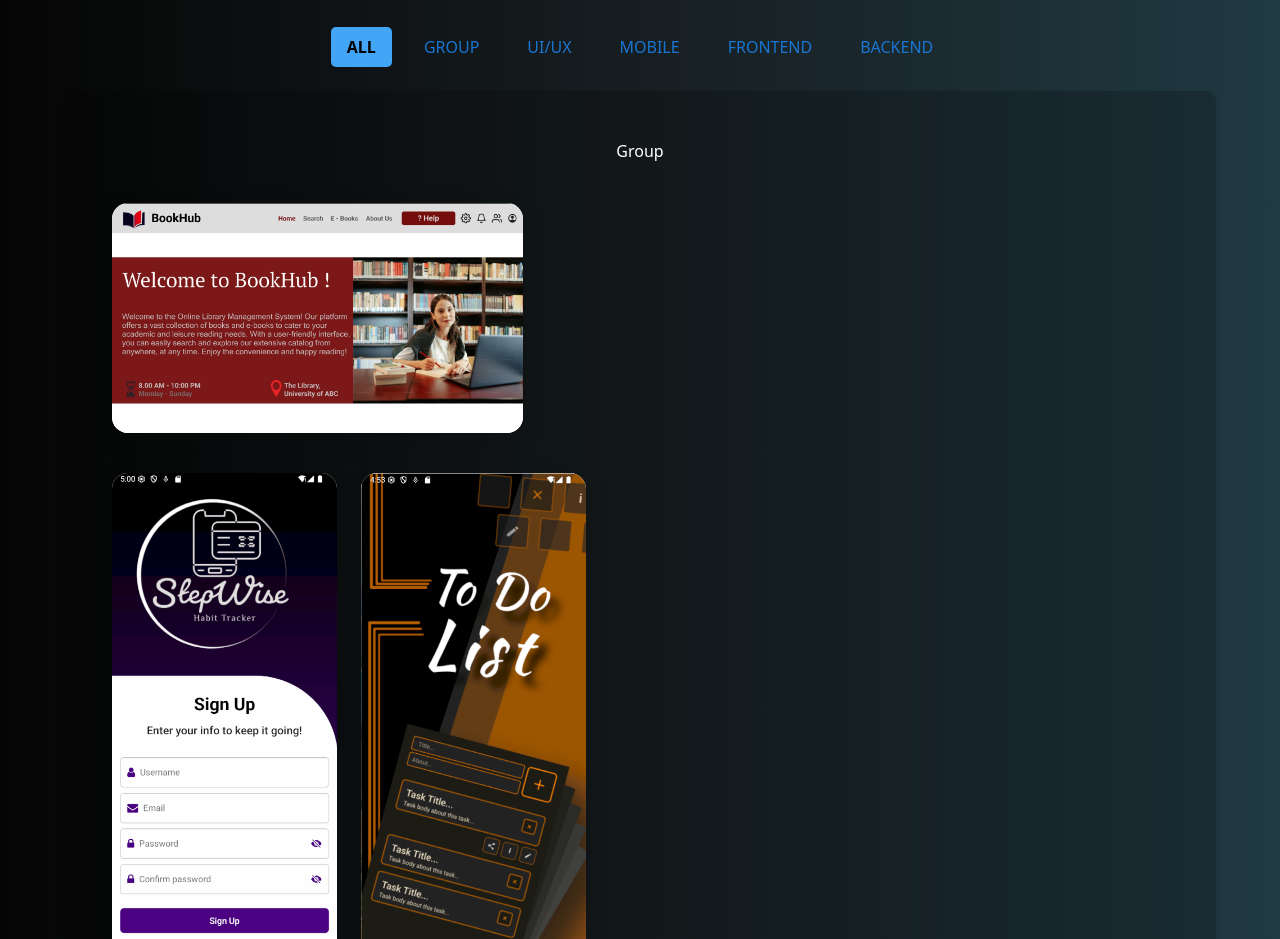
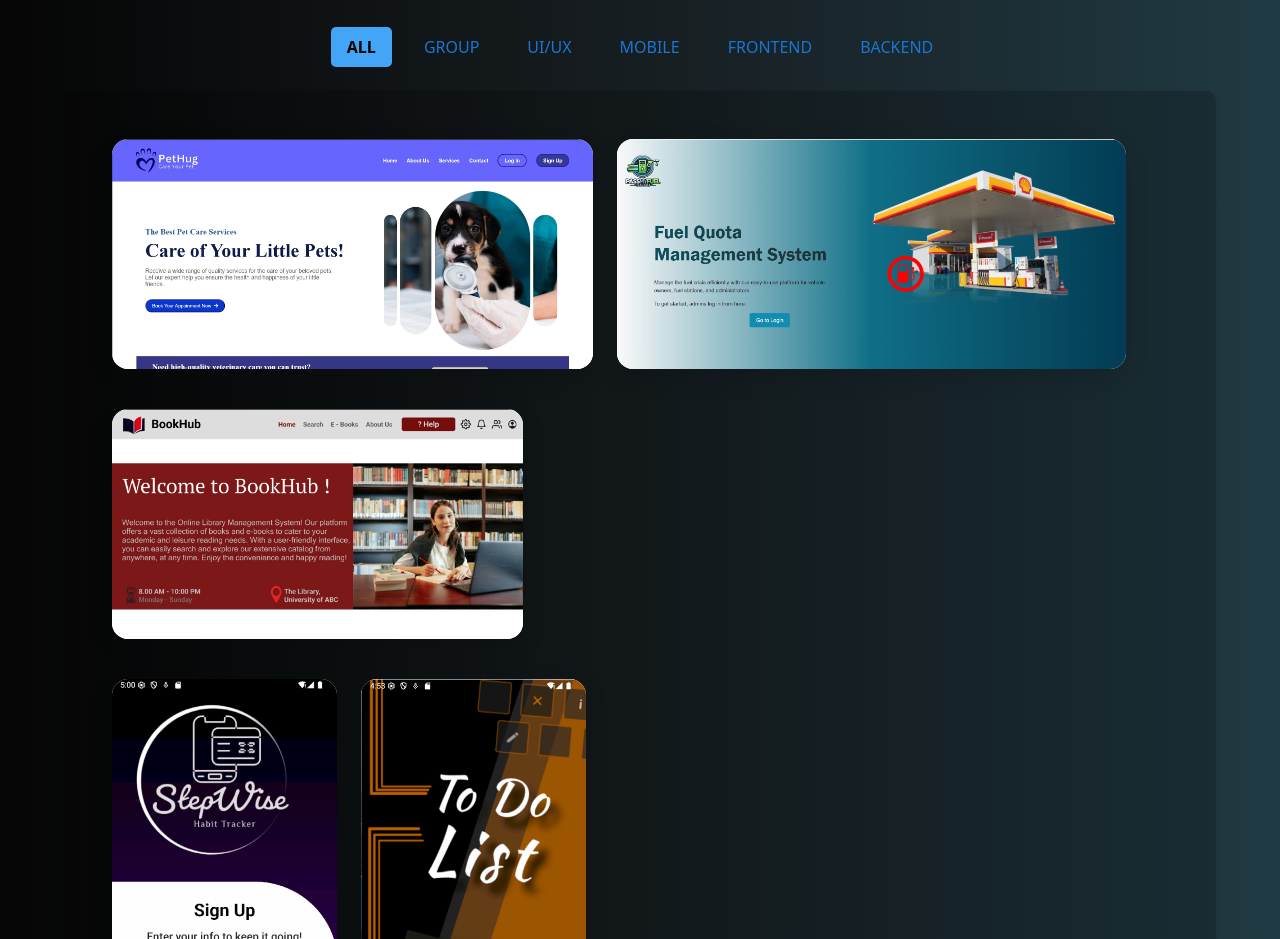
Before and after one commit to HiruniRamanayaka/My-Portfolio, a React (Vite) app in the folder my-portfolio/: page / in a window 1280 px wide. Shown: the part 2340-3279 px from the top of the page. Built offline with nearby package versions, Linux system fonts and the light colour scheme.

Commit message:
Created group projects component

```diff
--- a/my-portfolio/src/components/Group.jsx
+++ b/my-portfolio/src/components/Group.jsx
@@ -1,10 +1,146 @@
 import React from 'react'
-import {Container, Typography} from '@mui/material'
+import {Card, CardMedia, Typography, Button, Box, Container, Grid } from '@mui/material'
+import imagePetHug from '../assets/projectImages/pethug.jpg'
+import imageFuelQuota from '../assets/projectImages/fuelquota.jpg'
+
+const projects = [
+  {
+    title: 'Veterinary Hospital System',
+    image: imagePetHug,
+    tech: 'HTML, CSS, JS, PHP, MySQL',
+    description: 'A web-based system designed to manage pet-related services including appointments, reports, and virtual consultations, with separate modules for users, doctors, and administrators.',
+    points : [
+      'User, admin, doctors seperate registration and login systems',
+      'Manage pet profiles and medical reports',
+      'Online appointment scheduling and consultations',
+      'Doctor and admin dashboards for managing services',
+    ],
+    demo: 'https://youtu.be/_PuSGUWo7u0',
+    repository: 'https://github.com/HiruniRamanayaka/PetHug-Project',
+  },
+  {
+    title: 'Fuel Quota Management System',
+    image: imageFuelQuota,
+    tech: 'HTML, CSS, JS, React, Flutter, Spring Boot, MySQL',
+    description: 'A comprehensive platform designed to manage fuel quotas for vehicles, fuel station operations, and efficient fuel distribution during a crisis. It includes vehicle registration, QR code generation, fuel station monitoring, and an Android mobile app for scanning and tracking fuel usage.',
+    points : [
+      'Vehicle registration with unique QR code generation',
+      'Fuel station registration and management',
+      'Fuel quota management and tracking',
+      'QR code scanning for fuel usage at fuel stations',
+      'Notifications sent to vehicle owners after fuel pumping (via SMS using Twilio)',
+    ],
+    demo: 'https://youtu.be/lHFW4luemp8',
+    repository: 'https://github.com/pubudu2003060/SENG-22212-Group-Project',
+  },
+]
 
 const Group = () => {
   return (
-    <Container id="group">
-        <div>Group</div>
+    <Container id="group" disableGutters>
+      <Grid container spacing={3}>
+        {projects.map((project, index) => (
+          <Grid item xs={12} md={6} key={index}>
+            <Box sx={{ height: '100%', alignItems: 'center' }}>
+            <Card
+              sx={{
+                position: 'relative',
+                height: 230,
+                borderRadius: 4,
+                boxShadow: '0 8px 24px rgba(0,0,0,0.12)',
+                overflow: 'hidden',
+                '&:hover .details': { opacity: 1, visibility: 'visible' },
+                transition: 'transform 0.3s ease',
+                '&:hover': { transform: 'translateY(-4px)' },
+              }}
+            >
+              <CardMedia
+                component="img"
+                height="230"
+                image={project.image}
+                alt={project.title}
+                sx={{
+                  transition: 'transform 0.4s ease, filter 0.4s ease',
+                  filter: 'brightness(100%)',
+                  '&:hover': {
+                    transform: 'scale(1.06)',
+                    filter: 'brightness(80%)',
+                  },
+                }}
+              />
+              <Box
+                className="details"
+                sx={{
+                  position: 'absolute',
+                  inset: 0,
+                  backdropFilter: 'blur(8px)',
+                  backgroundColor: 'rgba(255,255,255,0.65)',
+                  opacity: 0,
+                  visibility: 'hidden',
+                  p: 2,
+                  transition: '0.4s ease',
+                  overflowY: 'auto',
+                  '&::-webkit-scrollbar': { display: 'none' },
+                }}
+              >
+                <Typography variant="h6" sx={{ fontWeight: 600, color: '#1e1e1e', pb: 3 }}>
+                  {project.title}
+                </Typography>
+                <Typography variant="subtitle2" color="text.secondary" sx={{textAlign: 'left', mb: 1 }}>
+                  <strong>Tech:</strong> {project.tech}
+                </Typography>
+                <Typography variant="body2" sx={{textAlign: 'left', mb: 1 }}>
+                  {project.description}
+                </Typography>
+                <ul style={{ paddingLeft: 20, marginBottom: 10 }}>
+                  {project.points.map((pt, i) => (
+                    <li key={i}>
+                      <Typography variant="caption" sx={{ display: 'block', textAlign: 'left' }}>{pt}</Typography>
+                    </li>
+                  ))}
+                </ul>
+                <Box sx={{ display: 'flex', flexWrap: 'wrap', gap: 1, pt: 2 }}>
+                  {project.demo && (
+                    <Button
+                      href={project.demo}
+                      target="_blank"
+                      size="small"
+                      sx={{
+                        backgroundColor: 'primary.main',
+                        color: '#fff',
+                        '&:hover': {
+                          backgroundColor: 'primary.light',
+                          color: 'black',
+                        },
+                      }}
+                    >
+                      Demo
+                    </Button>
+                  )}
+                  {project.repository && (
+                    <Button
+                      href={project.repository}
+                      target="_blank"
+                      size="small"
+                      sx={{
+                        backgroundColor: 'primary.main',
+                        color: '#fff',
+                        '&:hover': {
+                          backgroundColor: 'primary.light',
+                          color: 'black',
+                        },
+                      }}
+                    >
+                      Git Hub
+                    </Button>
+                  )}
+                </Box>
+              </Box>
+            </Card>
+            </Box>
+          </Grid>
+        ))}
+      </Grid>
     </Container>
   )
 }
```
